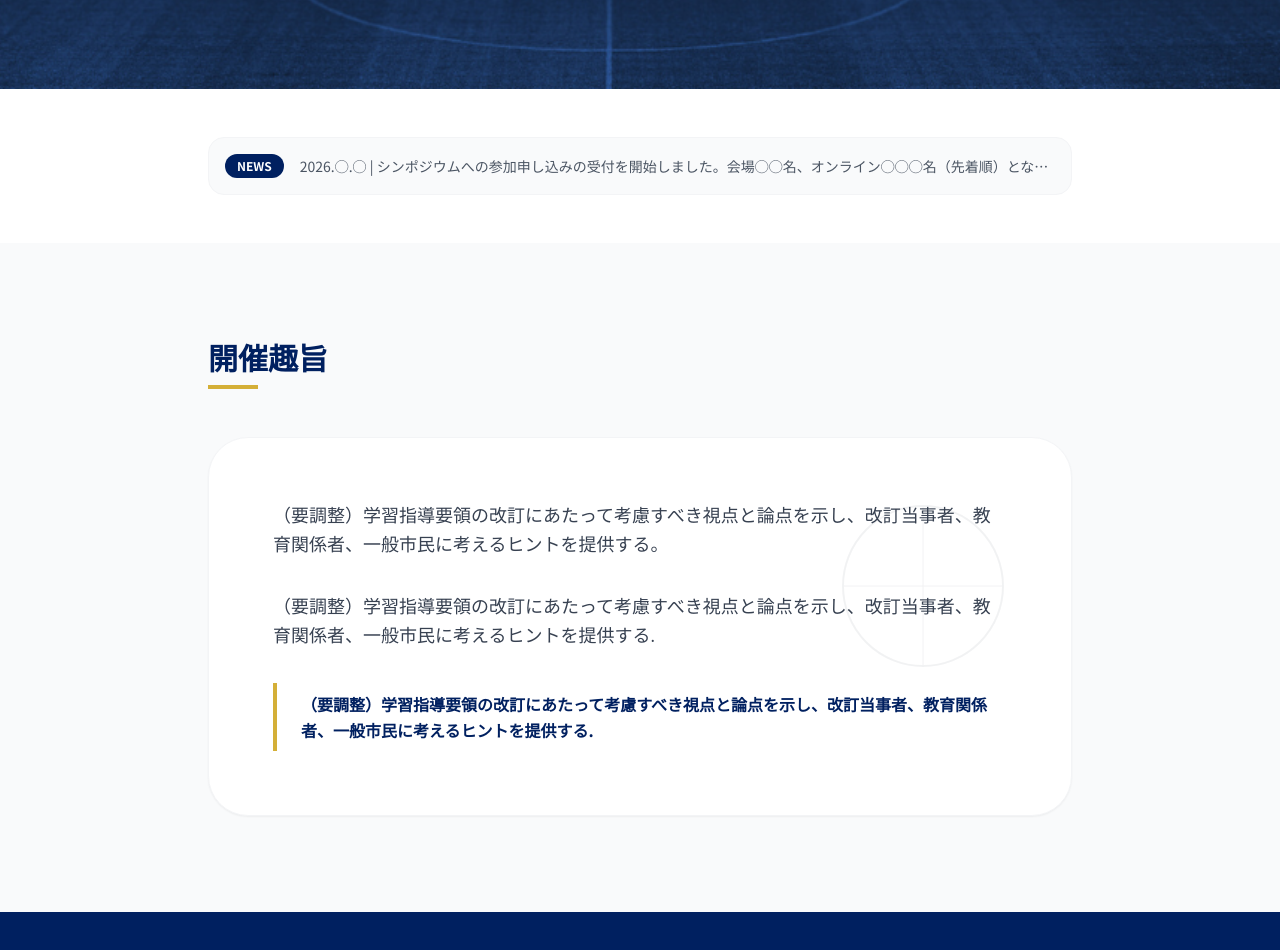
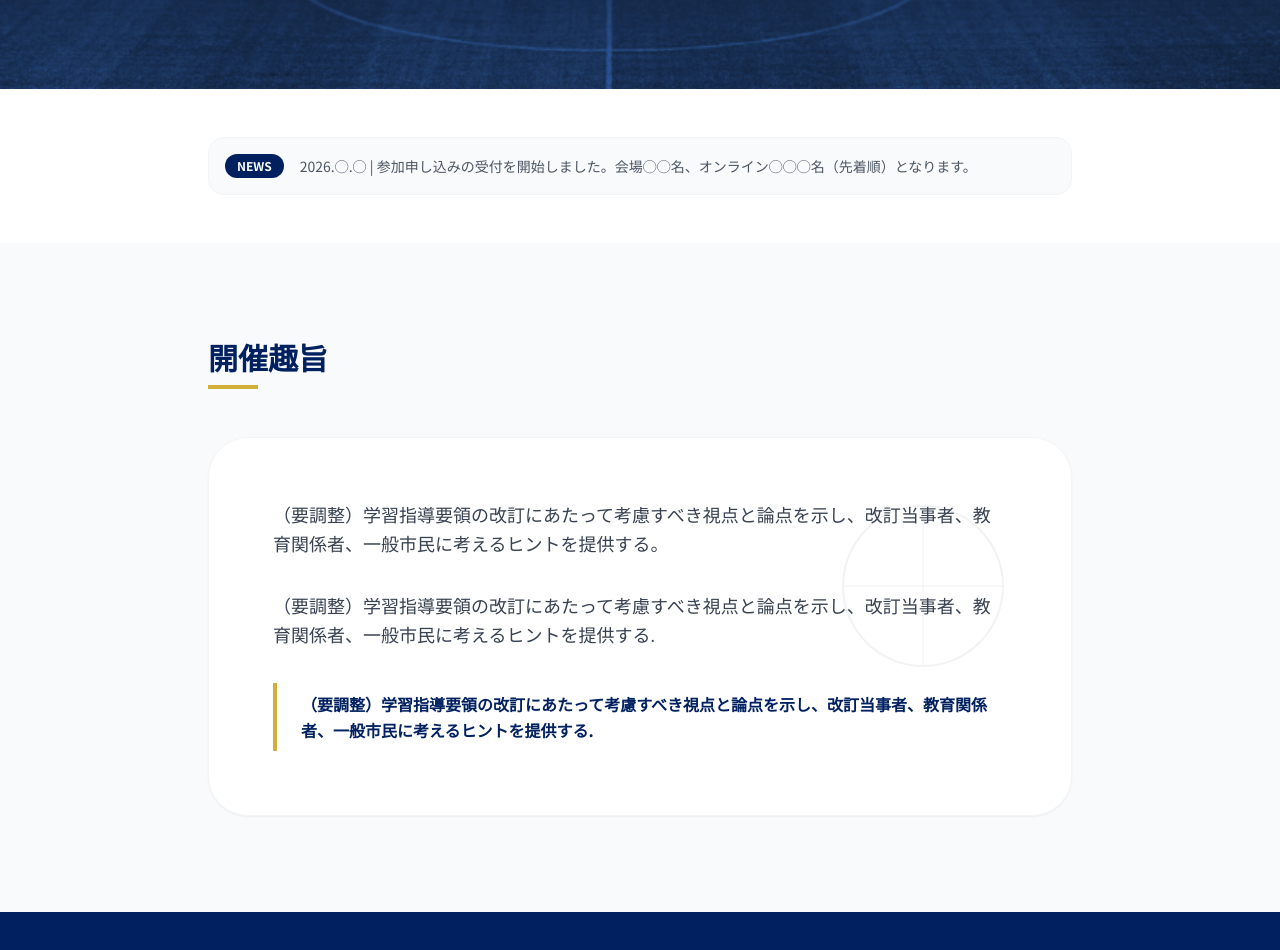
Before and after one commit to flcssymposium/flcssymposium.github.io, a plain HTML site: page index.html in a window 1280 px wide. Shown: the part 1523-2473 px from the top of the page. Drawn offline with nearby package versions, Linux system fonts and the light colour scheme; a web font is replaced by a local one.

Commit message:
Update index.html

```diff
--- a/index.html
+++ b/index.html
@@ -168,7 +168,7 @@
                 <div class="flex items-center gap-4 bg-gray-50 p-4 rounded-2xl border border-gray-100">
                     <span class="bg-navy-900 text-white text-xs px-3 py-1 rounded-full font-bold">NEWS</span>
                     <div class="flex-1 overflow-hidden">
-                        <p class="text-sm text-gray-600 truncate">2026.◯.◯ | シンポジウムへの参加申し込みの受付を開始しました。会場◯◯名、オンライン◯◯◯名（先着順）となります。</p>
+                        <p class="text-sm text-gray-600 truncate">2026.◯.◯ | 参加申し込みの受付を開始しました。会場◯◯名、オンライン◯◯◯名（先着順）となります。</p>
                     </div>
                 </div>
             </div>
```
